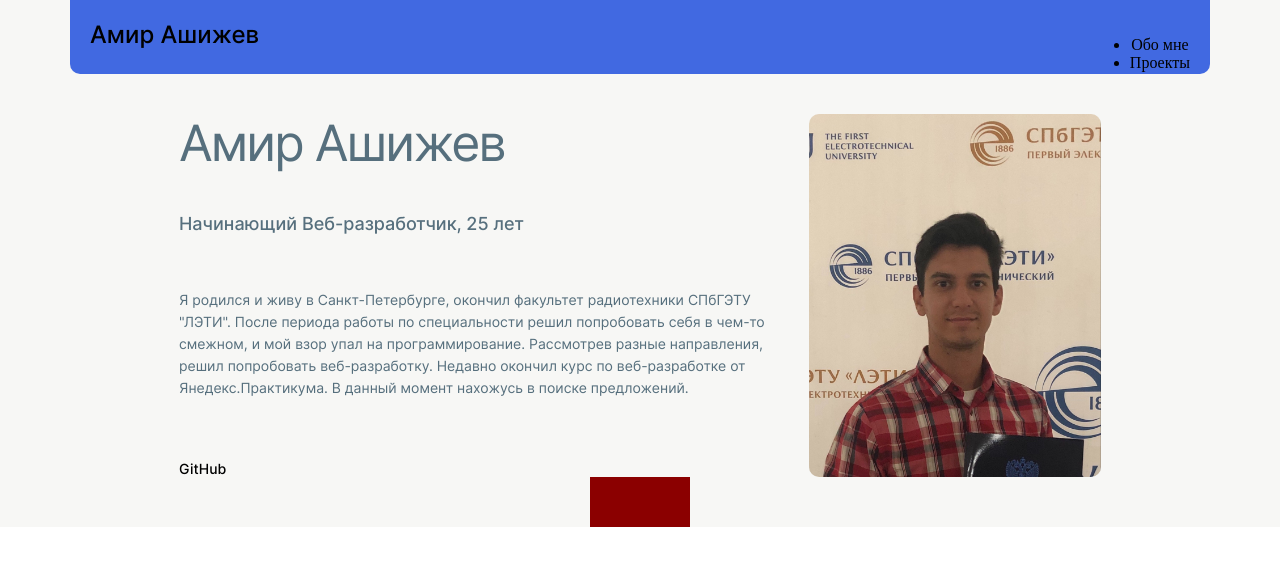
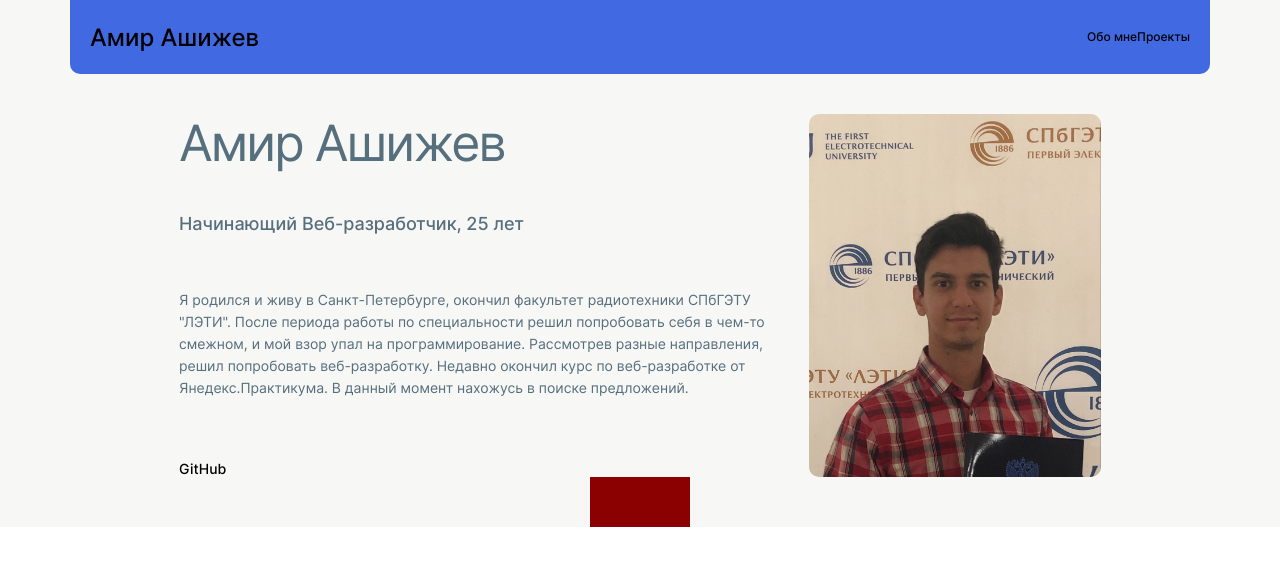
Before and after one commit to AmirAshizhev/portfolio, a React (Create React App) app: page / in a window 1280 px wide. Shown: the top 566 px of the page. Built offline with nearby package versions, Linux system fonts and the light colour scheme.

Commit message:
added header navbar

```diff
--- a/src/blocks/header/header.css
+++ b/src/blocks/header/header.css
@@ -24,6 +24,7 @@
   font-weight: 500;
   font-size: 24px;
   line-height: 29px;
+  align-self: center;
 }
 
 .header__link:hover{
--- /dev/null
+++ b/src/blocks/navigation/navigation.css
@@ -0,0 +1,18 @@
+.navigation{
+  align-self: center;
+}
+
+.navigation__list{
+  display: flex;
+  list-style: none;
+  padding: 0;
+  margin: 0;
+}
+
+.navigation__link{
+  font-family: 'Inter';
+  font-style: normal;
+  font-weight: 500;
+  font-size: 12px;
+  line-height: 16px;
+}
--- a/src/components/Header.js
+++ b/src/components/Header.js
@@ -1,16 +1,12 @@
 import { Link } from 'react-router-dom';
+import NavBar from './NavBar';
 
 function Header() {
   return(
     <header className='header'>
       <div className='header__box'>
         <Link className='header__link' to="/">Амир Ашижев</Link>
-        <nav>
-          <ul>
-            <li>Обо мне</li>
-            <li>Проекты</li>
-          </ul>
-        </nav>
+        <NavBar/>
       </div>
 
     </header>
--- /dev/null
+++ b/src/components/NavBar.js
@@ -0,0 +1,12 @@
+function NavBar() {
+  return (
+    <nav className='navigation'>
+      <ul className='navigation__list'>
+        <li className='navigation__link'>Обо мне</li>
+        <li className='navigation__link'>Проекты</li>
+      </ul>
+    </nav>
+  )
+}
+
+export default NavBar;
--- a/src/index.css
+++ b/src/index.css
@@ -12,3 +12,5 @@
 @import url(./blocks/portfolio/portfolio.css);
 
 @import url(./blocks/projects/projects.css);
+
+@import url(./blocks/navigation/navigation.css);
```
